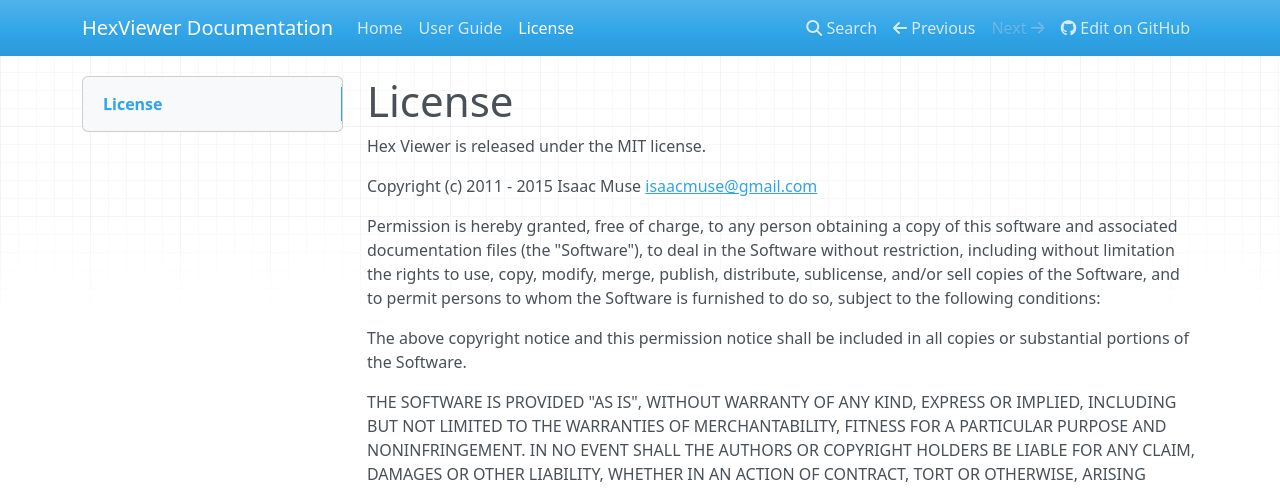
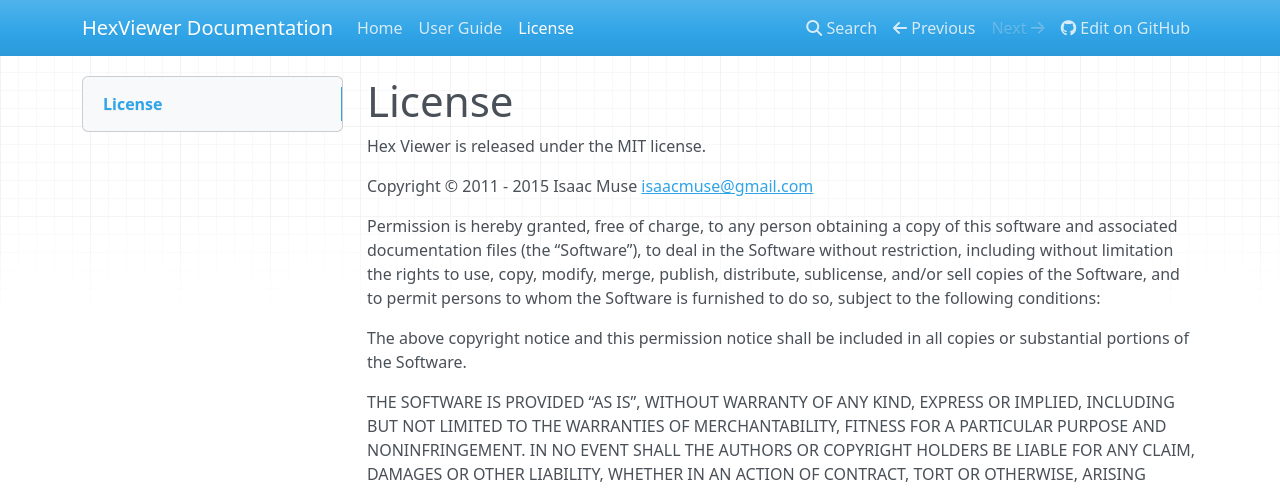
Before and after one commit to facelessuser/HexViewer, an MkDocs documentation site: the page built from docs/license.md, in a window 1280 px wide. Shown: the top 490 px of the page. Built offline with MkDocs 1.6.1, drawn with Linux system fonts in a browser that asks for light colours; nearby versions of some CDN libraries; old or Windows-style settings are respelled for this version of MkDocs; some of the changed text lies outside the part shown.

Commit message:
Configure markdown extensions for mkdocs

```diff
--- a/mkdocs.yml
+++ b/mkdocs.yml
@@ -6,3 +6,15 @@
 - ['index.md', 'Home']
 - ['usage.md', 'User Guide']
 - ['license.md', 'License']
+markdown_extensions:
+- markdown.extensions.extra
+- markdown.extensions.admonition
+- markdown.extensions.smarty
+- pymdownx.magiclink
+- pymdownx.betterem
+- pymdownx.tilde
+- pymdownx.caret
+- pymdownx.smartsymbols
+- pymdownx.githubemoji
+- pymdownx.tasklist
+- pymdownx.superfences
```
